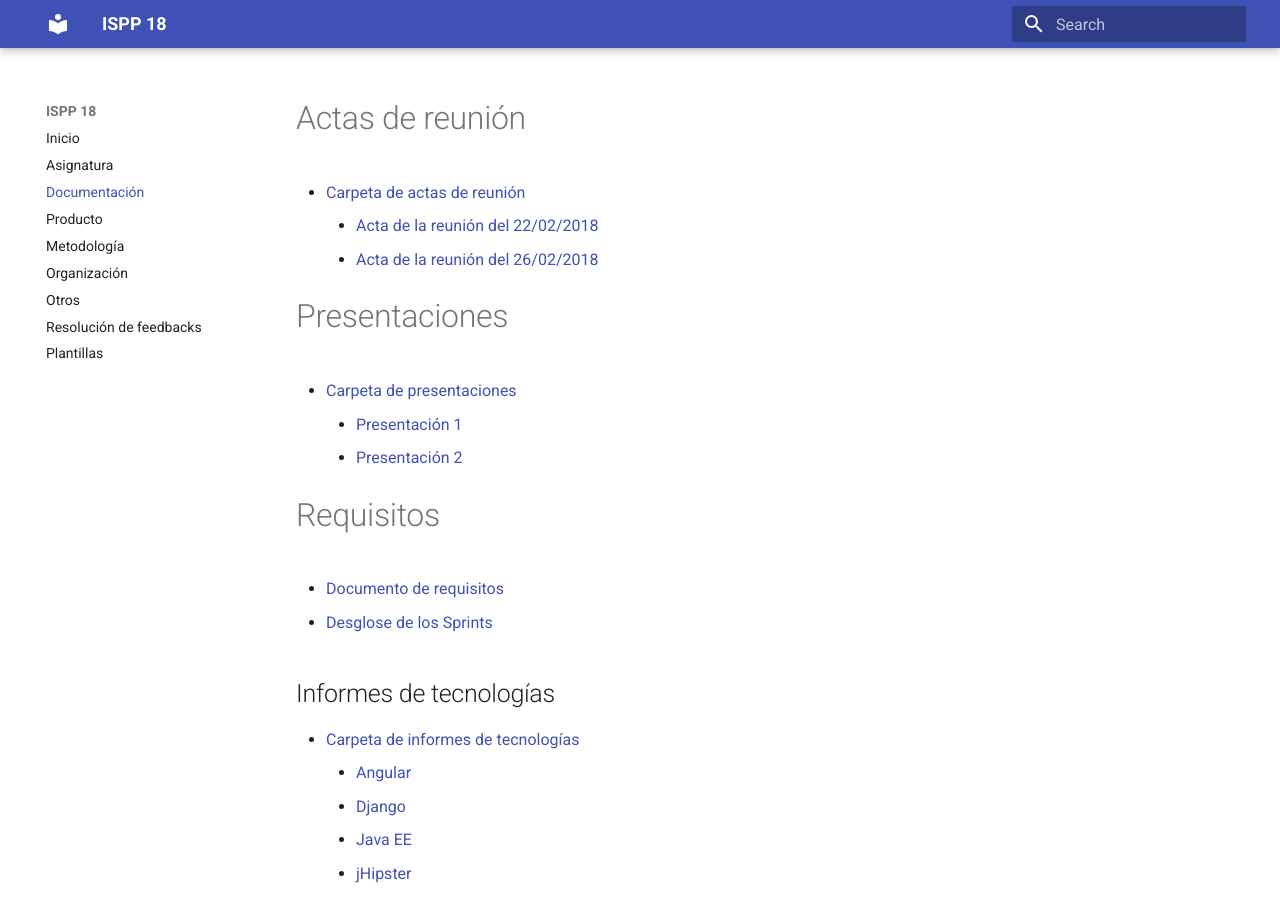
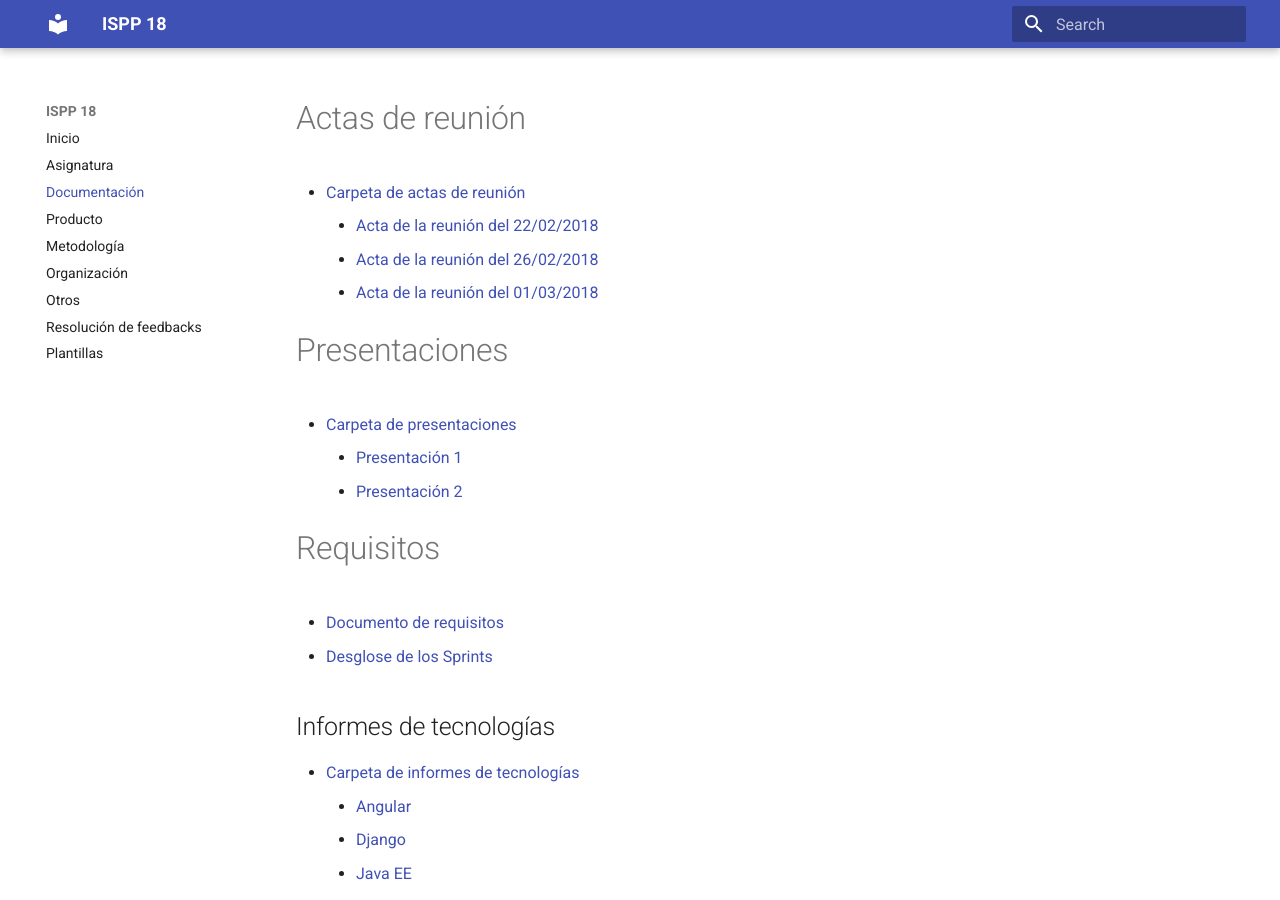
Before and after one commit to alexgs922/ispp18-wiki, an MkDocs documentation site: the page built from docs/documentacion.md, in a window 1280 px wide and 900 px high. Built offline with MkDocs 1.6.1 and Material for MkDocs 9.7.7, drawn with Linux system fonts in a browser that asks for light colours; old or Windows-style settings are respelled for this version of MkDocs.

Commit message:
ADD Añadido el acta de reunión del 01/03/2018
Se ha añadido un vínculo al acta de la reunión del 01/03/2018 en la sección de 'Documentación'.

```diff
--- a/docs/documentacion.md
+++ b/docs/documentacion.md
@@ -3,6 +3,7 @@
 * [Carpeta de actas de reunión](https://drive.google.com/drive/u/0/folders/1W2l7H2l7GP0KENSTvbJ_5zW4NpezRoNn)
     * [Acta de la reunión del 22/02/2018](https://docs.google.com/document/d/15aaYn5ywKANIei9fFYHOkDjm0fT9acJrwim6ZFXT78A/edit?usp=sharing)
     * [Acta de la reunión del 26/02/2018](https://docs.google.com/document/d/1TpkgsdMnrnMfcnzQstP7Vq4mgF-0qEAXl7BkeYpnXqg/edit)
+    * [Acta de la reunión del 01/03/2018](https://docs.google.com/document/d/1zgiSnVlveSC3RyD6iJnIqU4dY8x60Fj2ljVxwXhnEd8/edit)
 
 # Presentaciones
 
```
